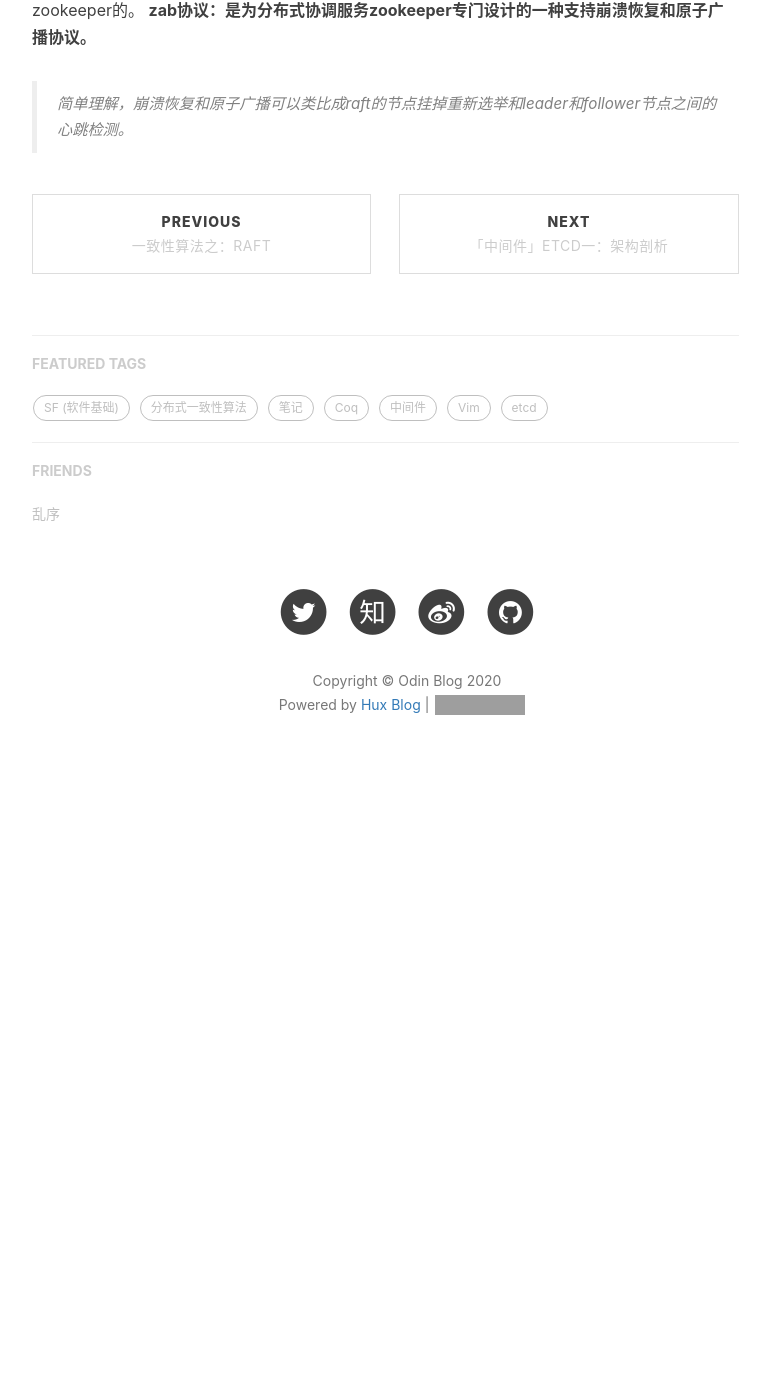
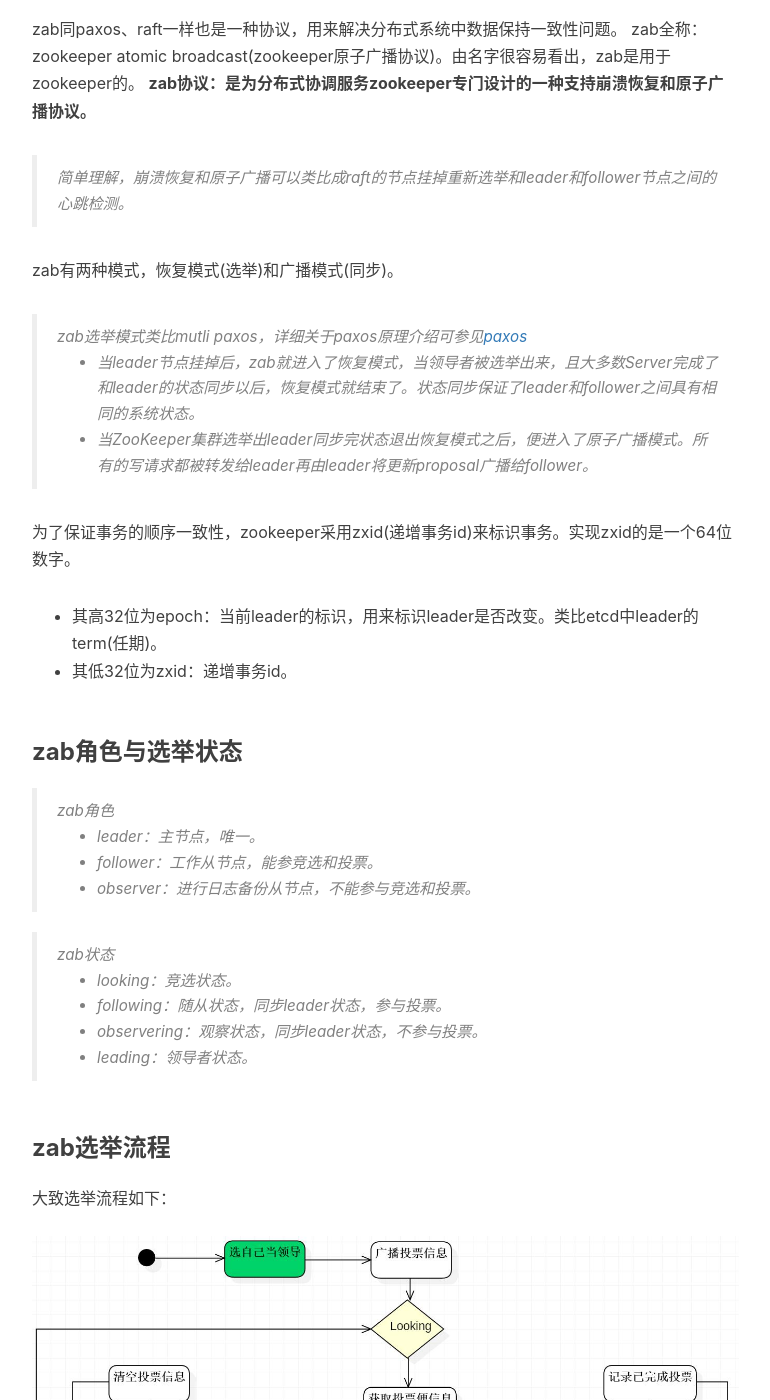
Before and after one commit to odinfor/odinfor.github.io, a Jekyll site: the page built from _posts/2020-03-16-zab.md, in a window 1280 px wide and 1400 px high, scrolled down 420 px. Shown: the whole window, without its empty margins (233-1003 px from the left). Built offline with Jekyll 4.4.1, drawn with Linux system fonts in a browser that asks for light colours; nearby versions of some CDN libraries; comment, search, counter and statistics services are not loaded; before the commit the page ends 1229 px from its top, so only the background shows below that; some of the changed text lies outside the part shown; grey boxes are pictures that could not be loaded.

Commit message:
update zab

```diff
--- a/_posts/2020-03-16-zab.md
+++ b/_posts/2020-03-16-zab.md
@@ -8,8 +8,50 @@
   - 分布式一致性算法
 ---
 
+### 什么是zab
+
 zab同paxos、raft一样也是一种协议，用来解决分布式系统中数据保持一致性问题。
 zab全称：zookeeper atomic broadcast(zookeeper原子广播协议)。由名字很容易看出，zab是用于zookeeper的。
 **zab协议：是为分布式协调服务zookeeper专门设计的一种支持崩溃恢复和原子广播协议。**
 
 >简单理解，崩溃恢复和原子广播可以类比成raft的节点挂掉重新选举和leader和follower节点之间的心跳检测。
+
+zab有两种模式，恢复模式(选举)和广播模式(同步)。
+> zab选举模式类比mutli paxos，详细关于paxos原理介绍可参见[paxos](http://odin.show/2020/03/15/paxos/)
+* 当leader节点挂掉后，zab就进入了恢复模式，当领导者被选举出来，且大多数Server完成了和leader的状态同步以后，恢复模式就结束了。状态同步保证了leader和follower之间具有相同的系统状态。
+* 当ZooKeeper集群选举出leader同步完状态退出恢复模式之后，便进入了原子广播模式。所有的写请求都被转发给leader再由leader将更新proposal广播给follower。
+
+为了保证事务的顺序一致性，zookeeper采用zxid(递增事务id)来标识事务。实现zxid的是一个64位数字。
+* 其高32位为epoch：当前leader的标识，用来标识leader是否改变。类比etcd中leader的term(任期)。
+* 其低32位为zxid：递增事务id。
+
+### zab角色与选举状态
+> zab角色
+> * leader：主节点，唯一。
+> * follower：工作从节点，能参竞选和投票。
+> * observer：进行日志备份从节点，不能参与竞选和投票。
+
+> zab状态
+> * looking：竞选状态。
+> * following：随从状态，同步leader状态，参与投票。
+> * observering：观察状态，同步leader状态，不参与投票。
+> * leading：领导者状态。
+
+### zab选举流程
+大致选举流程如下：
+![]({{site.baseurl}}/img/in-post/post-middleware/zab_选举.jpg)
+
+在不考虑节点数据和epoch等情况下，可视为全新部署的zookeeper集群，现有3台server，serverid为1-3顺序启动,选举过程：
+1. server1启动完成，server2和3还未启动完成，集群中没有leader，server1发出的消息未收到响应，server1为looking状态。
+2. server2启动，它与最开始启动的server1进行通信，互相交换自己的选举结果，由于两者都没有历史数据，所以id值较大的server2胜出，此时集群中3个节点中的两个投票给server2超过大多数，server2节点成为leader。
+3. server3启动，集群中有leader节点存在，自动成为follower。
+
+当集群工作了一段时间后，都有各自的数据存在，此时集群中leader挂掉后的重新选举过程：
+> 此时需要引入新的概念：
+> 数据version：数据版本，最新修改的数据version就大
+> 逻辑时钟：这个值从 0 开始递增，每次选举对应一个值，也就是说：如果在同一次选举中， 那么这个值应该是一致的；逻辑时钟值越大，说明这一次选举 leader 的进程更新，也就是 每次选举拥有一个 zxid，投票结果只取 zxid 最新的
+
+选举标准：
+1. 逻辑时钟小的选举结果被忽略，重新选举。
+2. 统一逻辑时钟后version大的胜出。
+3. version一致的节点，serverid大的胜出。
```
Also changed, not shown: img/in-post/post-middleware/zab_选举.jpg (added).
